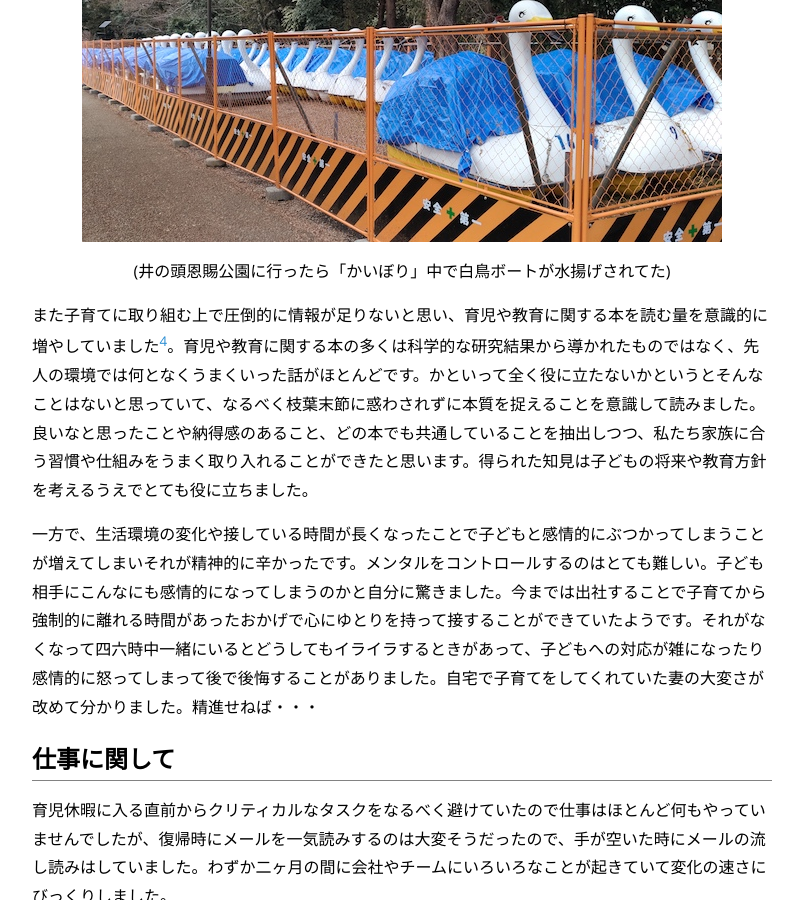
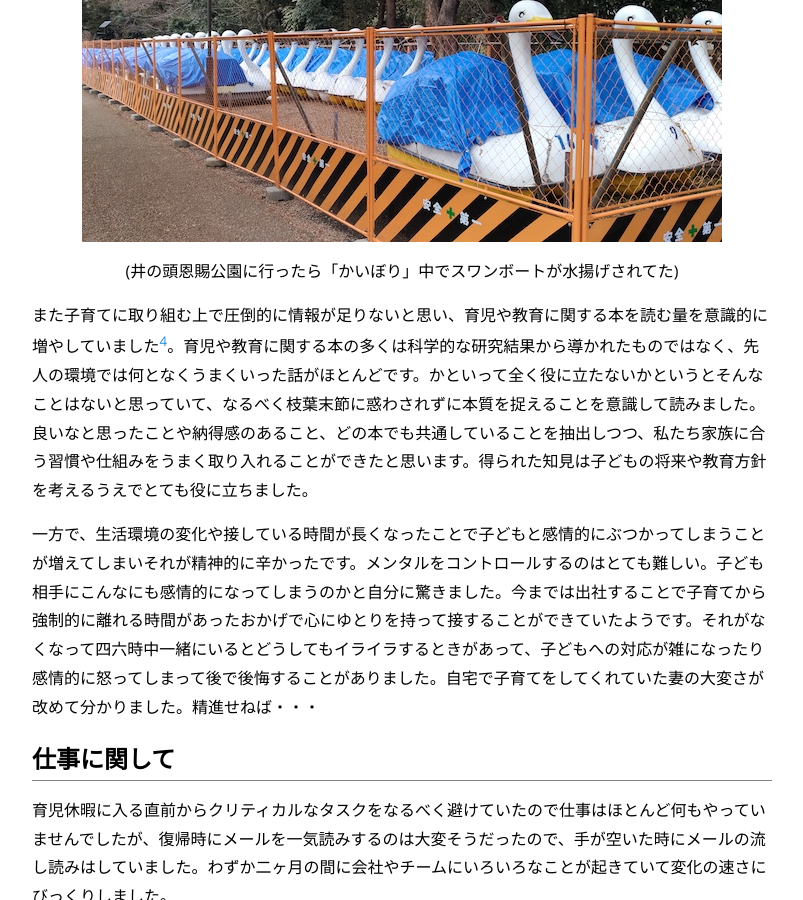
Before and after one commit to nhiroki/nhiroki.github.io, a Jekyll site: the page built from _posts/2018-03-12-paternity-leave.md, in a window 1280 px wide and 900 px high, scrolled down 2119 px. Shown: the whole window, without its empty margins (238-1041 px from the left). Built offline with Jekyll 4.4.1, drawn with Linux system fonts in a browser that asks for light colours; comment, search, counter and statistics services are not loaded.

Commit message:
Update the published article

```diff
--- a/_posts/2018-03-12-paternity-leave.md
+++ b/_posts/2018-03-12-paternity-leave.md
@@ -42,9 +42,9 @@ image: /images/paternity-leave-fingers.jpg
 
 育児休暇というと新生児の育児や母親の産後ケアのための休暇という印象が強く、前回の育児休暇は実際そんな感じだったんですが、今回はそれに加えて長男と向き合う時間が多かったです。長男とは動物園や遠くの公園へ遊びに行ったり、4 月から通う幼稚園の自由登園に参加したり、体験レッスンに行って新しく習い事を始めたりしました。
 
-![白鳥ボート](/images/paternity-leave-swans.jpg)
+![水揚げされたスワンボート](/images/paternity-leave-swans.jpg)
 
-<p class='caption'>(井の頭恩賜公園に行ったら「かいぼり」中で白鳥ボートが水揚げされてた)</p>
+<p class='caption'>(井の頭恩賜公園に行ったら「かいぼり」中でスワンボートが水揚げされてた)</p>
 
 また子育てに取り組む上で圧倒的に情報が足りないと思い、育児や教育に関する本を読む量を意識的に増やしていました[^reading-books]。育児や教育に関する本の多くは科学的な研究結果から導かれたものではなく、先人の環境では何となくうまくいった話がほとんどです。かといって全く役に立たないかというとそんなことはないと思っていて、なるべく枝葉末節に惑わされずに本質を捉えることを意識して読みました。良いなと思ったことや納得感のあること、どの本でも共通していることを抽出しつつ、私たち家族に合う習慣や仕組みをうまく取り入れることができたと思います。得られた知見は子どもの将来や教育方針を考えるうえでとても役に立ちました。
 
```
Also changed, not shown: other parts of _posts/2018-03-12-paternity-leave.md (+1 -1 lines).
